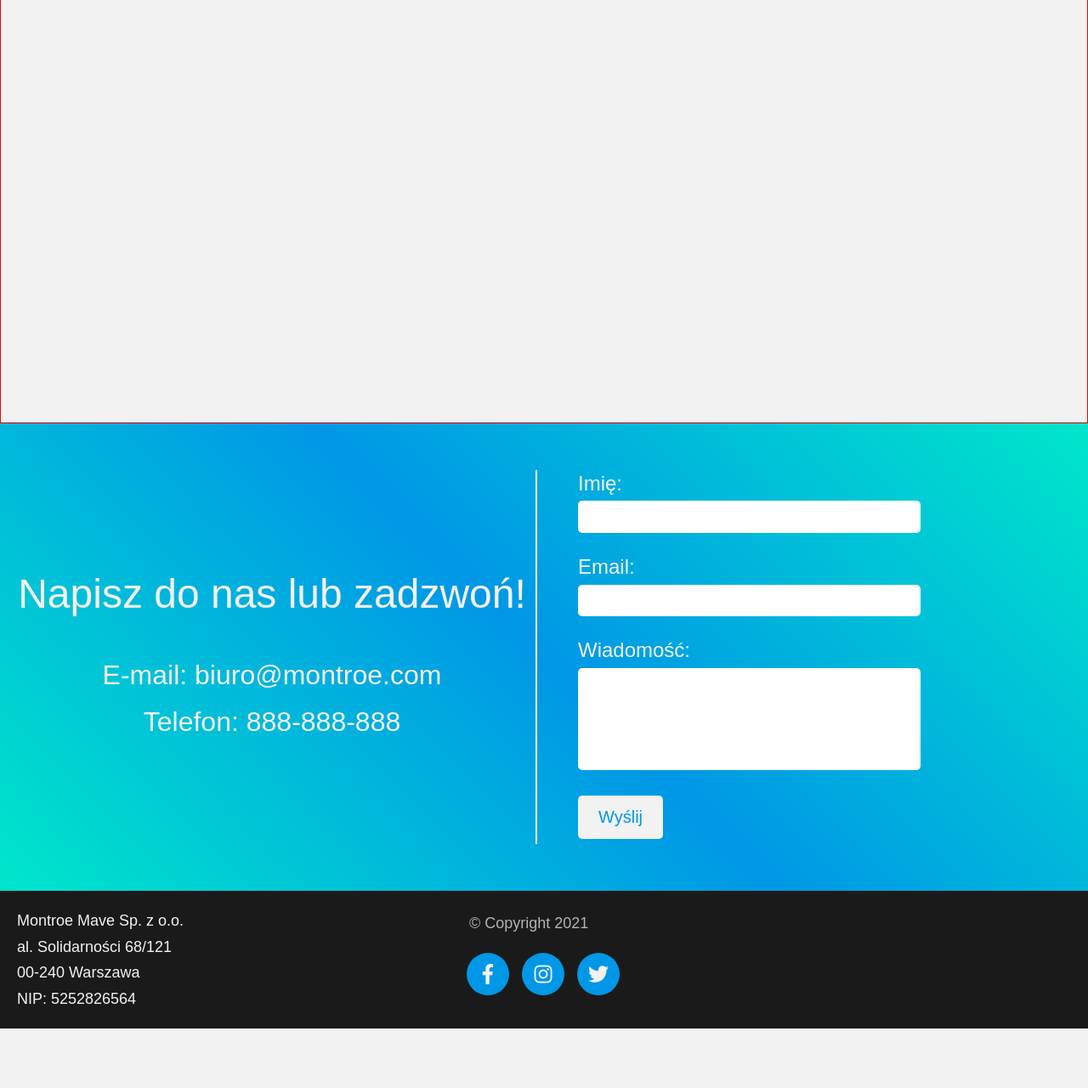
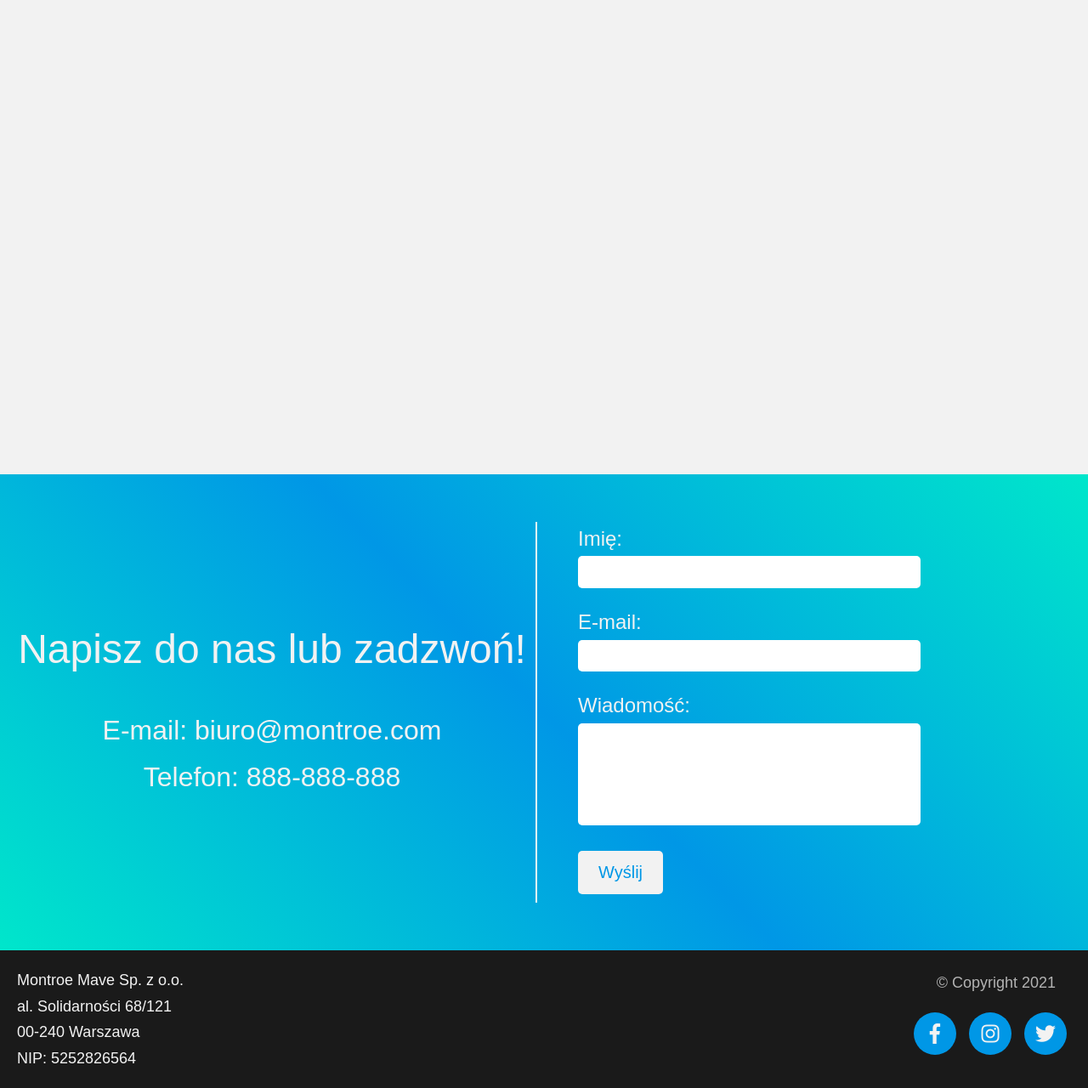
Before and after one commit to julia-kocik/elektrospecjalisci, a website: page src/index.html in a window 1280 px wide. Shown: the part 2722-4002 px from the top of the page at 85% size. Before the commit the page ends 3932 px from the top, so only its background shows below. Drawn offline with nearby package versions, Linux system fonts and the light colour scheme; files that its build step writes are made by us from their sources; a web font is replaced by a local one.

Commit message:
Adjust footer

```diff
--- a/src/index.html
+++ b/src/index.html
@@ -119,7 +119,7 @@
               <input type="text" name="name">
             </label>
             <label>
-              Email:
+              E-mail:
               <input type="email" name="_replyto">
             </label>
             <label>
--- a/src/sass/sections/_about.scss
+++ b/src/sass/sections/_about.scss
@@ -1,4 +1,3 @@
 .about {
-    height: 500px;
-    border: 1px solid red;
+    height: 560px;
 }
--- a/src/sass/sections/_contact.scss
+++ b/src/sass/sections/_contact.scss
@@ -1,5 +1,5 @@
 .contact {
-    height: 550px;
+    height: 560px;
     background: linear-gradient(45deg, $color-green, $color-blue, $color-green);
     display: flex;
     .contact-content {
--- a/src/sass/sections/_footer.scss
+++ b/src/sass/sections/_footer.scss
@@ -8,17 +8,19 @@
     flex-direction: column;
        span {
            color: $color-white;
-           padding-left: 20px;
+           margin-left: 20px;
        }
    }
    .icons {
        flex: 0 0 60%;
-       margin: 10px auto;
+       margin: 12px auto;
+       padding-right: 20px;
        display: flex;
        flex-direction: column;
        justify-content: center;
+       align-items: flex-end;
        span {
-           padding-left: 40px;
+           padding-right: 18px;
            margin-bottom: 20px;
        }
        ul {
```
